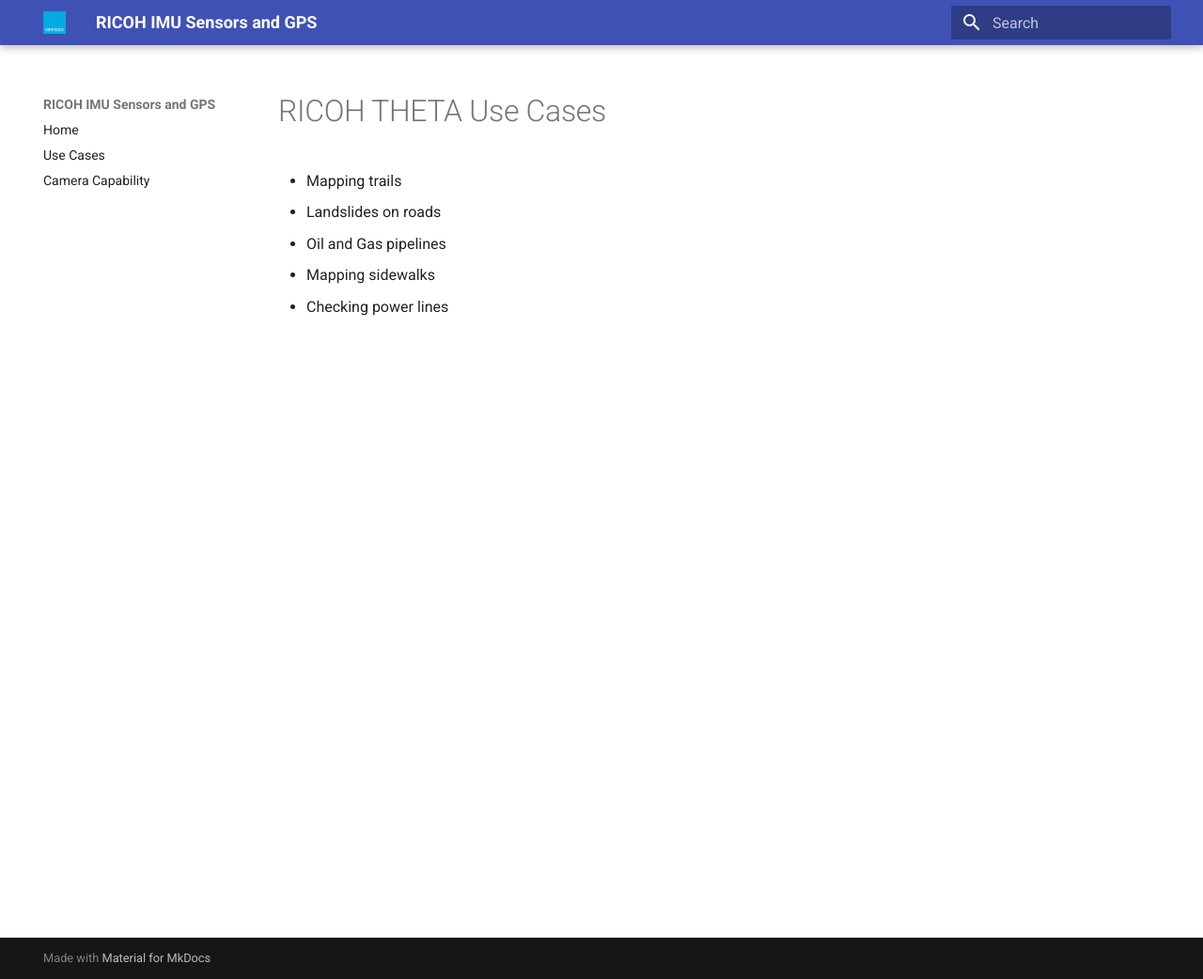
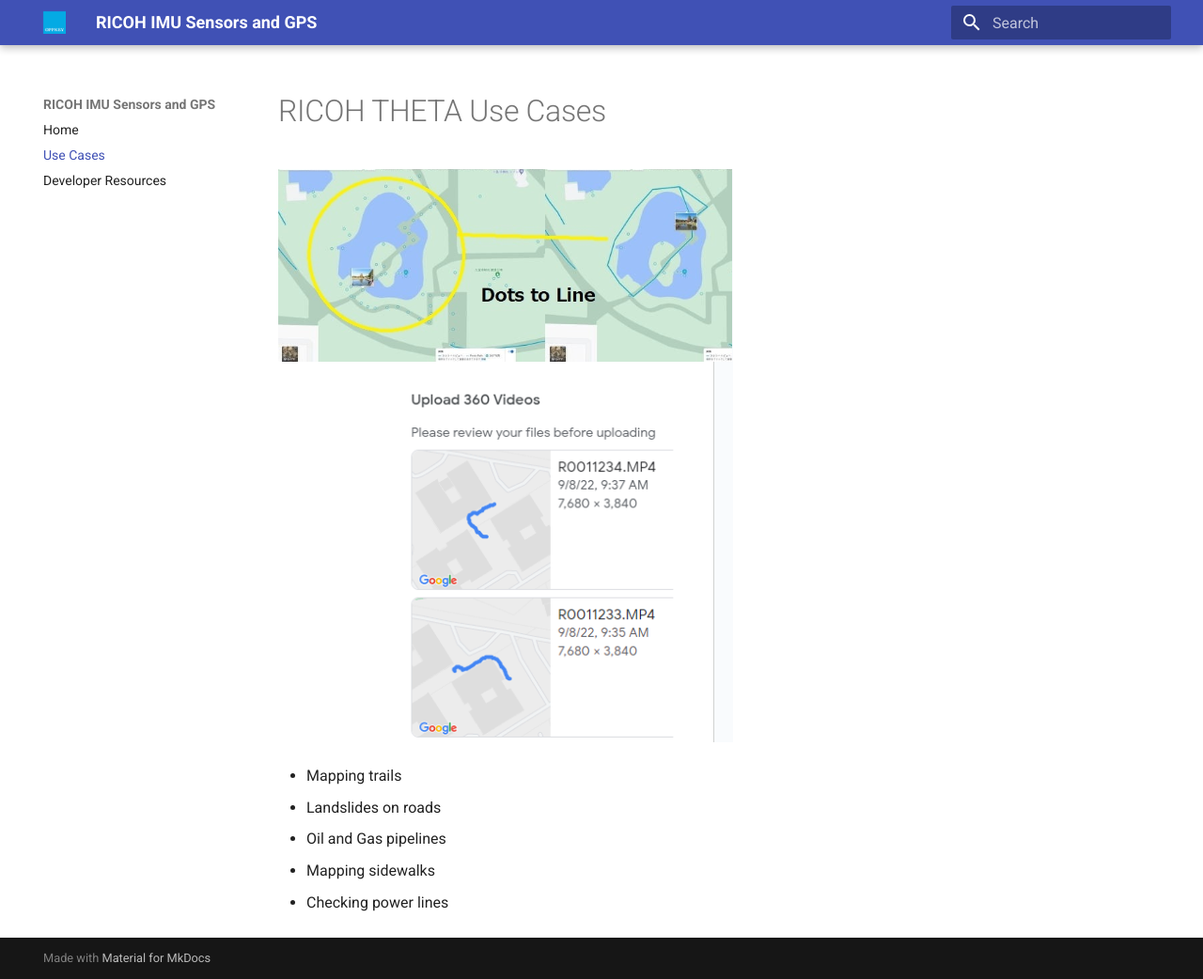
Before and after one commit to codetricity/theta-gis, an MkDocs documentation site: the page built from docs/use_cases.md, in a window 1280 px wide and 1042 px high. Shown: the whole window at 94% size. Built offline with MkDocs 1.6.1 and Material for MkDocs 9.7.7, drawn with Linux system fonts in a browser that asks for light colours.

Commit message:
fixed navigation link problems

```diff
--- a/docs/uses_cases.md
+++ b/docs/use_cases.md
@@ -1,4 +1,6 @@
 # RICOH THETA Use Cases
+
+![streetview example](images/use_cases/street_view.png)
 
 * Mapping trails
 * Landslides on roads
--- a/mkdocs.yml
+++ b/mkdocs.yml
@@ -9,4 +9,4 @@
 nav:
   - Home: index.md
   - Use Cases: use_cases.md
-  - Camera Capability: camera_capability.md
+  - Developer Resources: resources.md
```
Also changed, not shown: README.md (+3 -0 lines), docs/images/use_cases/street_view.png (added).
